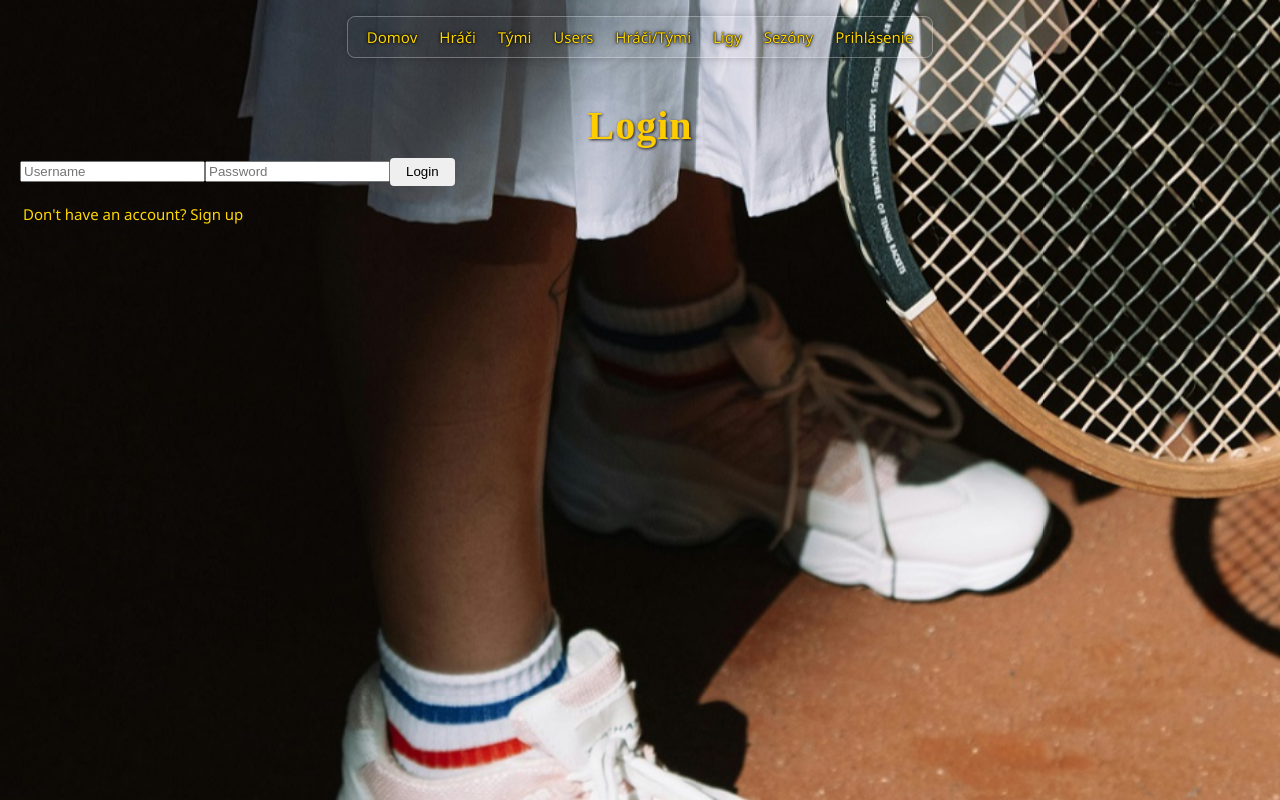
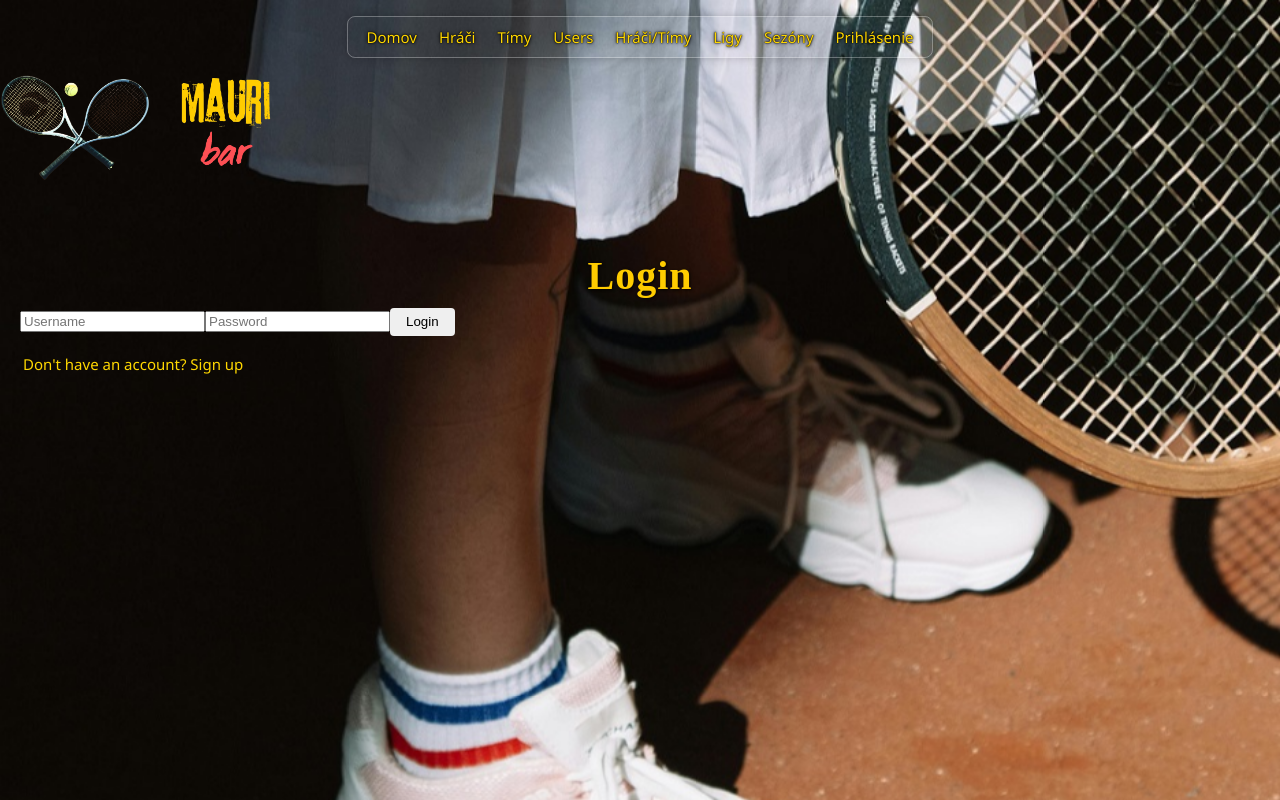
Before and after one commit to 36marek36/mauri-fe, a Vue app: page /login in a window 1280 px wide. Built offline with nearby package versions, Linux system fonts and the light colour scheme.

Commit message:
AppHeader

```diff
--- a/src/App.vue
+++ b/src/App.vue
@@ -2,20 +2,18 @@
     <div class="app-layout">
         <Navbar />
 
-        <Header />
+        <AppHeader/>
 
         <main class="main-content">
             <RouterView />
         </main>
 
-        <Footer />
     </div>
 </template>
 
 <script setup>
 import Navbar from '@/components/Navbar.vue'
-import Header from '@/components/Header.vue'
-import Footer from '@/components/Footer.vue'
+import AppHeader from './components/AppHeader.vue';
 </script>
 
 <style scoped>
@@ -25,8 +23,10 @@ import Footer from '@/components/Footer.vue'
     min-height: 100vh;
 }
 
+
 .main-content {
     flex-grow: 1;
     padding: 20px;
 }
+
 </style>
--- /dev/null
+++ b/src/components/AppHeader.vue
@@ -0,0 +1,42 @@
+<template>
+    <div class="header">
+        <div class="logo"></div>
+        <div class="text"></div>
+    </div>
+</template>
+
+<style scoped>
+.header {
+    display: flex;
+    flex-direction: row;
+    /* zobrazí prvky vedľa seba */
+    align-items: flex-start;
+    /* zarovná ich hore v rámci headera */
+    justify-content: flex-start;
+    /* vycentruje celú dvojicu horizontálne */
+}
+
+.logo,
+.text {
+    max-width: 150px;
+    width: 30vw;
+    aspect-ratio: 1 / 1;
+    background-size: contain;
+    background-repeat: no-repeat;
+}
+
+.logo {
+    background-image: url('/images/logo.png');
+}
+
+.text {
+    background-image: url('/images/text.png');
+}
+
+@media (max-width: 768px) {
+    .header {
+        flex-direction: column;
+        align-items: center;
+    }
+}
+</style>
--- a/src/components/Navbar.vue
+++ b/src/components/Navbar.vue
@@ -8,13 +8,13 @@
         <RouterLink to="/players">Hráči</RouterLink>
       </li>
       <li>
-        <RouterLink to="/teams">Tými</RouterLink>
+        <RouterLink to="/teams">Tímy</RouterLink>
       </li>
       <li>
         <RouterLink to="/users">Users</RouterLink>
       </li>
       <li>
-        <RouterLink to="/participants">Hráči/Tými</RouterLink>
+        <RouterLink to="/participants">Hráči/Tímy</RouterLink>
       </li>
       <li>
         <RouterLink to="/leagues">Ligy</RouterLink>
```
Also changed, not shown: src/components/Footer.vue (deleted, +0 -11 lines), src/components/Header.vue (deleted, +0 -11 lines), public/images/logo.png (added), public/images/text.png (added).
